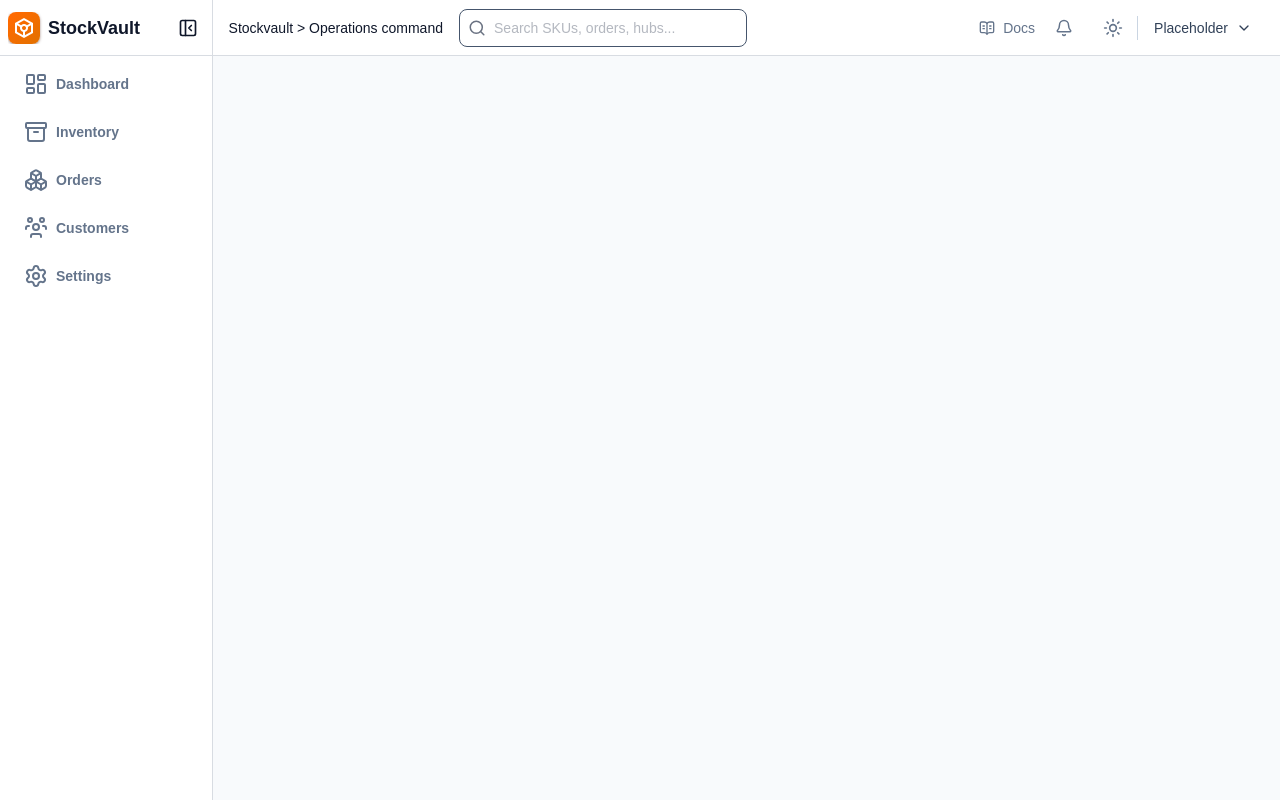
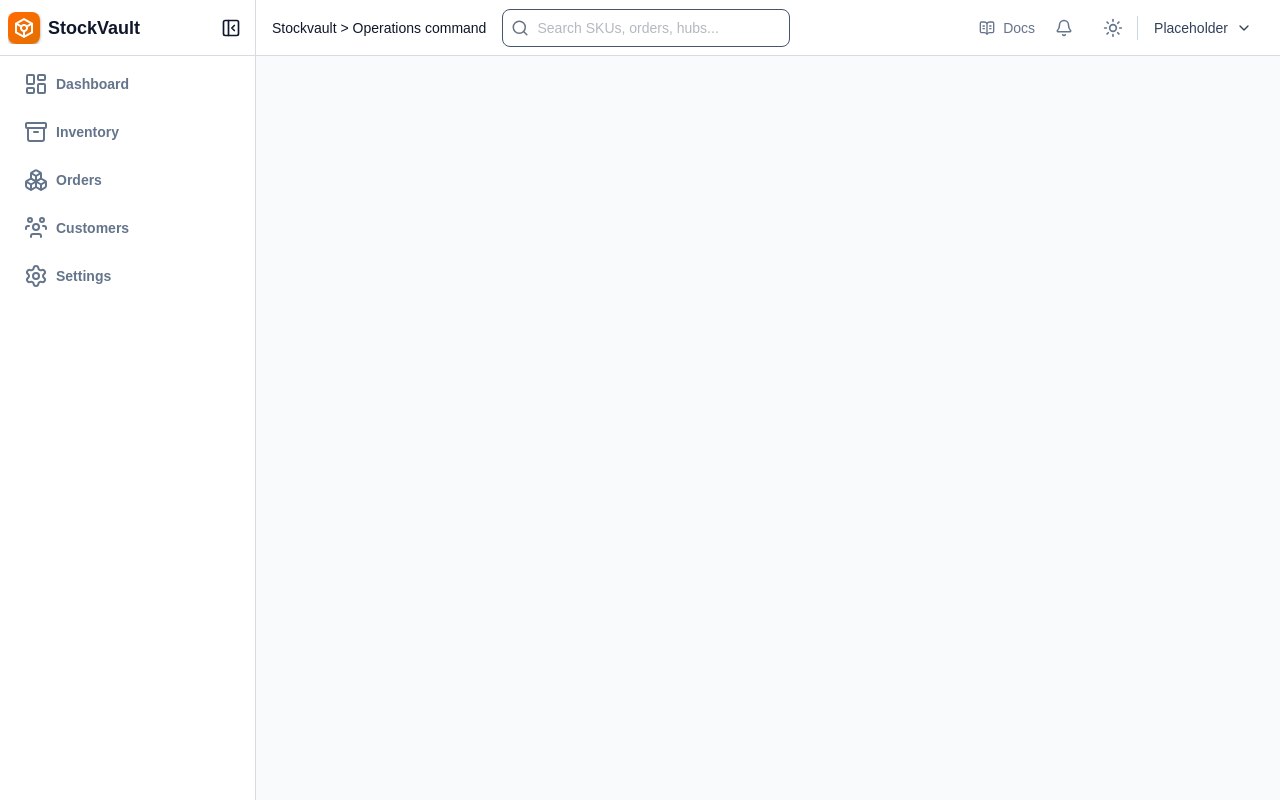
Before and after one commit to itsToufik/stock-vault, a Next.js app: page / in a window 1280 px wide. Built offline with nearby package versions, Linux system fonts and the light colour scheme.

Commit message:
Refactor layout structure to improve component organization and styling

```diff
--- a/src/app/layout.tsx
+++ b/src/app/layout.tsx
@@ -31,10 +31,14 @@
                     <ThemeProvider attribute="class" defaultTheme="light" enableSystem>
                         <div className="flex min-h-screen w-full">
                             <SideNav />
-                            <TopNav />
+
+                            <div className="flex min-w-0 flex-1 flex-col">
+                                <TopNav />
+                                <main className="flex-1">
+                                    {children}
+                                </main>
+                            </div>
                         </div>
-
-                        {children}
                     </ThemeProvider>
                 </TooltipProvider>
             </body>
```
